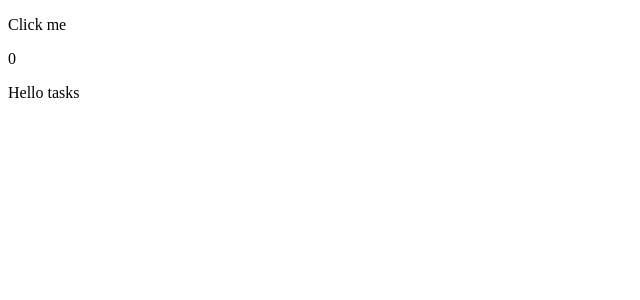
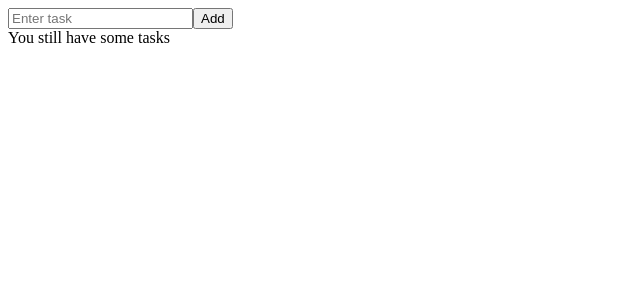
Before and after one commit to 3ndrius/AppReact, a React (Create React App) app: page / in a window 1280 px wide. Shown: the top 300 px of the page, without its empty margins (0-640 px from the left). Built offline with nearby package versions, Linux system fonts and the light colour scheme.

Commit message:
Input function

```diff
--- a/src/components/Tasks.js
+++ b/src/components/Tasks.js
@@ -3,12 +3,28 @@ import React, { Component } from 'react';
 
 class Tasks extends Component {
 
+    constructor(props) {
+        super(props);
+        // this.onInputChange = this.onInputChange.bind(this); adding without es6
+        this.state = ({
+            todos: ["Running", "Walking"],
+            currentList: ""
+        });
+    }//end of constructor
 
+    onInputChange = (e) => {
+        this.setState({
+            currentList: e.target.value
+        });
+    }
     render() {
         return(
 
             <div>
-                 Hello tasks
+                <input placeholder="Enter task " value={this.state.currentList} onChange={this.onInputChange}/>
+                <button> Add </button>
+                <br/>
+               {this.state.todos.length === 0 ? " No tasks yet" : "You still have some tasks"}
 
              </div>
         );//end return
--- a/src/index.js
+++ b/src/index.js
@@ -1,13 +1,13 @@
 import React from 'react';
 import ReactDOM from 'react-dom';
 
-import App from './App';
+// import App from './App';
 import Tasks from './components/Tasks';
 import registerServiceWorker from './registerServiceWorker';
 
 
 
-ReactDOM.render(<App />, document.getElementById('root'));
+// ReactDOM.render(<App />, document.getElementById('root'));
 ReactDOM.render(<Tasks />, document.getElementById('tasks'));
 
 
```
